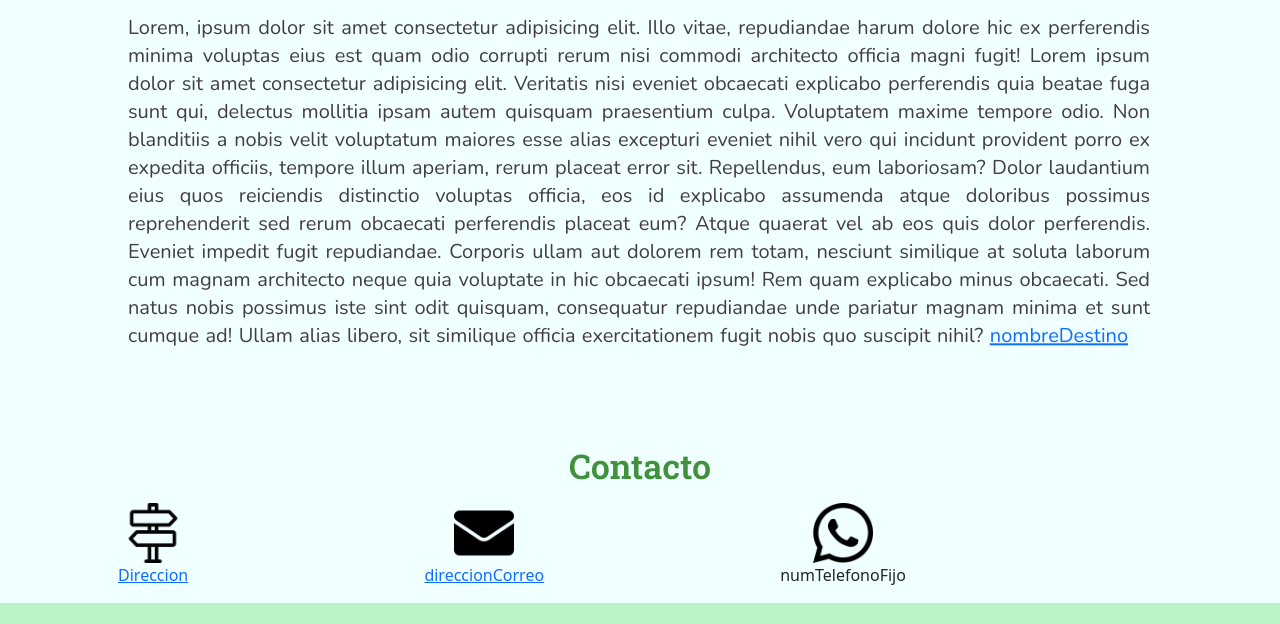
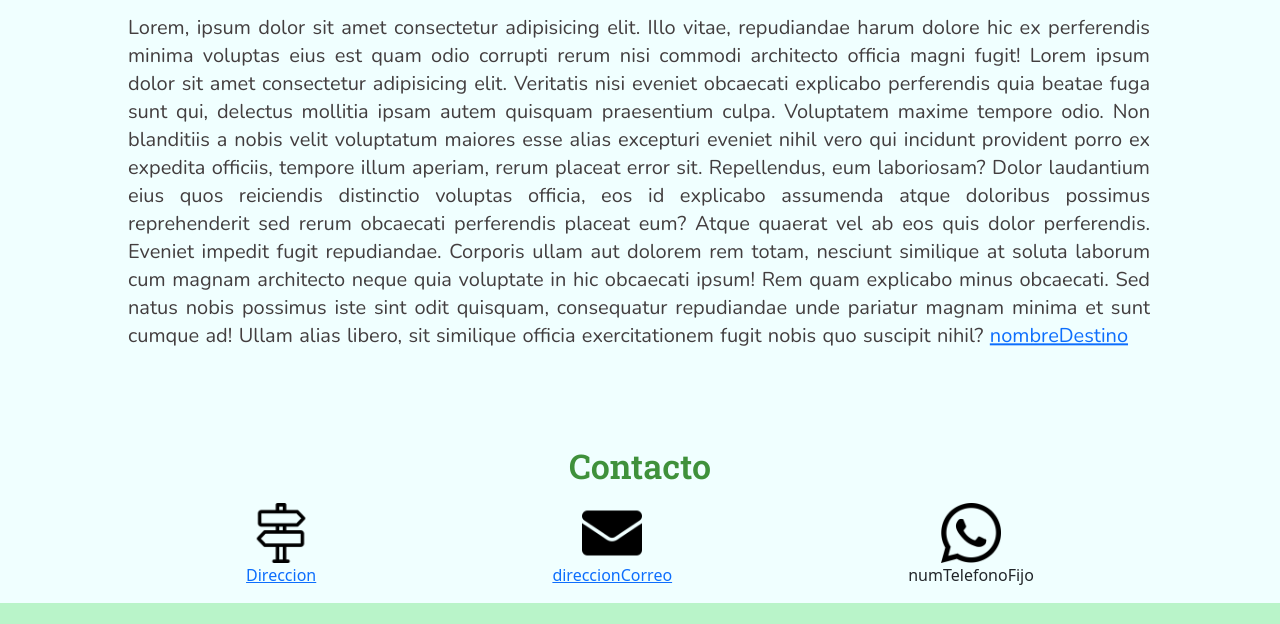
Before and after one commit to johnatan-ferre/tercer-pre-entrega, a website: page index.html in a window 1280 px wide. Shown: the part 863-1487 px from the top of the page. Drawn offline with nearby package versions, Linux system fonts and the light colour scheme.

Commit message:
agrego nuevo contenedor para centrar elementos

```diff
--- a/index.html
+++ b/index.html
@@ -149,6 +149,7 @@
             data-aos-duration="2600">
             <h2 class="subtitulos">Contacto</h2>
 
+            <div class="contenedor-centrado">
                 <div class="contenedor-enlaces">
                     <!-- Direccion / Google Maps -->
                     <div class="elemento-enlaces">
@@ -174,6 +175,7 @@
                         <a href="https:/wa.me/59899123456"><img src="./src/assets/img/icons/icon3.png" alt="iconoWpp"
                                 width="60px" height="60px"></a>
                         <p>numTelefonoFijo</p>
+                    </div>
                 </div>
             </div>
     </div>
--- a/scss/components/_medio.scss
+++ b/scss/components/_medio.scss
@@ -61,7 +61,7 @@
     display: flex;
     justify-content: space-around;
     text-align: center;
-    width: 80%;
+    width: 100%;
     margin: .5 auto;
 
     a {
@@ -100,3 +100,8 @@
         margin-top: 6em;
     }
 }
+
+.contenedor-centrado {
+    width: 80%;
+    margin: auto;
+}
```
Also changed, not shown: src/pages/lugarX.html (+1 -1 lines), css/style.css, 1 other file. Lines whose indentation alone changed are shown as unchanged.
